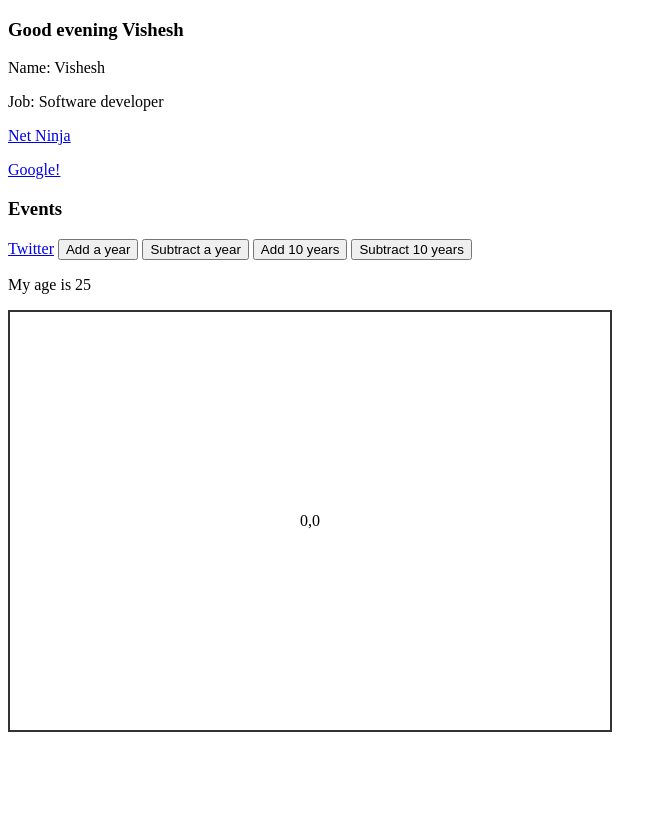
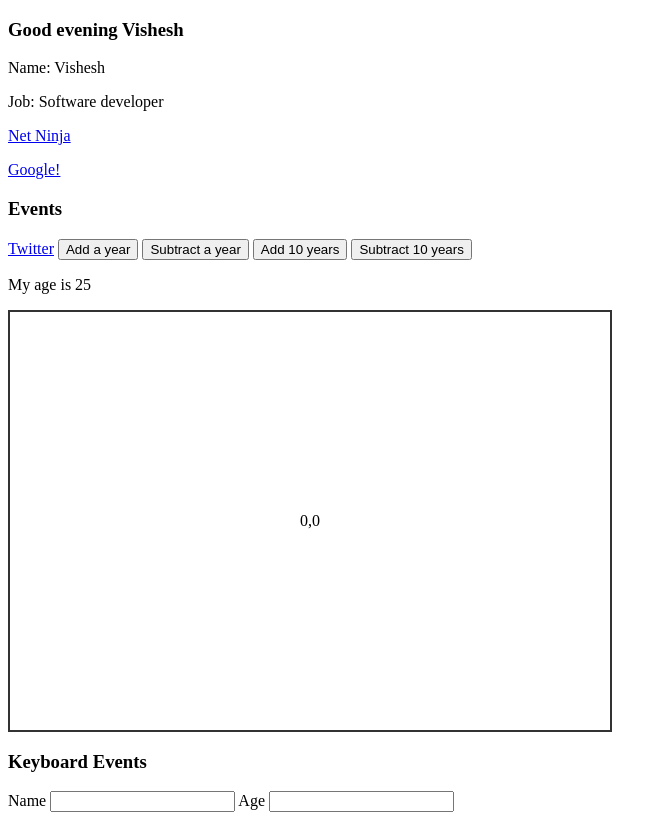
Before and after one commit to VisheshSingh/VueJS_sandbox, a plain HTML site: page index.html in a window 1280 px wide. Shown: the whole page, without its empty margins (0-667 px from the left). Drawn offline with nearby package versions, Linux system fonts and the light colour scheme.

Commit message:
Keyboard events

```diff
--- a/app.js
+++ b/app.js
@@ -24,6 +24,12 @@ new Vue({
     },
     click: function() {
       alert("you clicked!");
+    },
+    logName: function() {
+      console.log("you entered name!");
+    },
+    logAge: function() {
+      console.log("you entered age!");
     }
   }
 });
--- a/index.html
+++ b/index.html
@@ -30,6 +30,13 @@
         <button v-on:dblclick="subtract(10)">Subtract 10 years</button>
         <p>My age is {{ age }}</p>
         <div id="canvas" v-on:mousemove="update">{{x}},{{y}}</div>
+
+        <!-- Keyboard Events -->
+        <h3>Keyboard Events</h3>
+        <label for="Name">Name</label>
+        <input type="text" v-on:keyup.enter="logName" />
+        <label for="Age">Age</label>
+        <input type="text" v-on:keyup.alt="logAge" />
     </div>
 
     <script src="app.js"></script>
```
